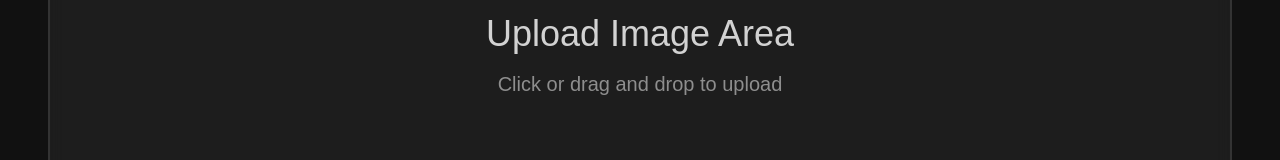
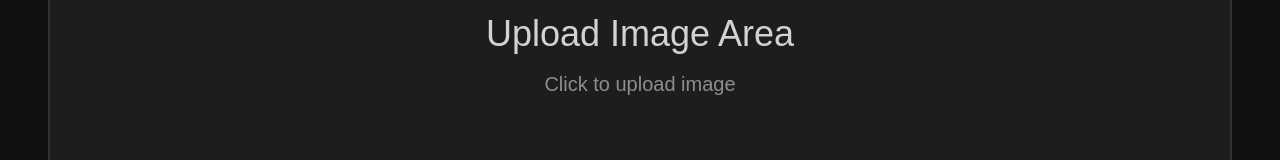
Before and after one commit to thomas-desmond/workflows-waitforevent, a Next.js app in the folder nextjs-workflow-frontend/: page / in a window 1280 px wide. Shown: the part 152-312 px from the top of the page. Built offline with nearby package versions, Linux system fonts and the light colour scheme.

Commit message:
Update ImagePreview component text to clarify upload instructions

```diff
--- a/nextjs-workflow-frontend/app/components/image-upload/ImagePreview.tsx
+++ b/nextjs-workflow-frontend/app/components/image-upload/ImagePreview.tsx
@@ -22,7 +22,7 @@
     ) : (
       <div className="text-center space-y-4">
         <h2 className="text-4xl font-light text-white/80 mb-4">Upload Image Area</h2>
-        <p className="text-xl text-white/50 group-hover:text-white/60 transition-colors">Click or drag and drop to upload</p>
+        <p className="text-xl text-white/50 group-hover:text-white/60 transition-colors">Click to upload image</p>
       </div>
     )}
   </div>
```
